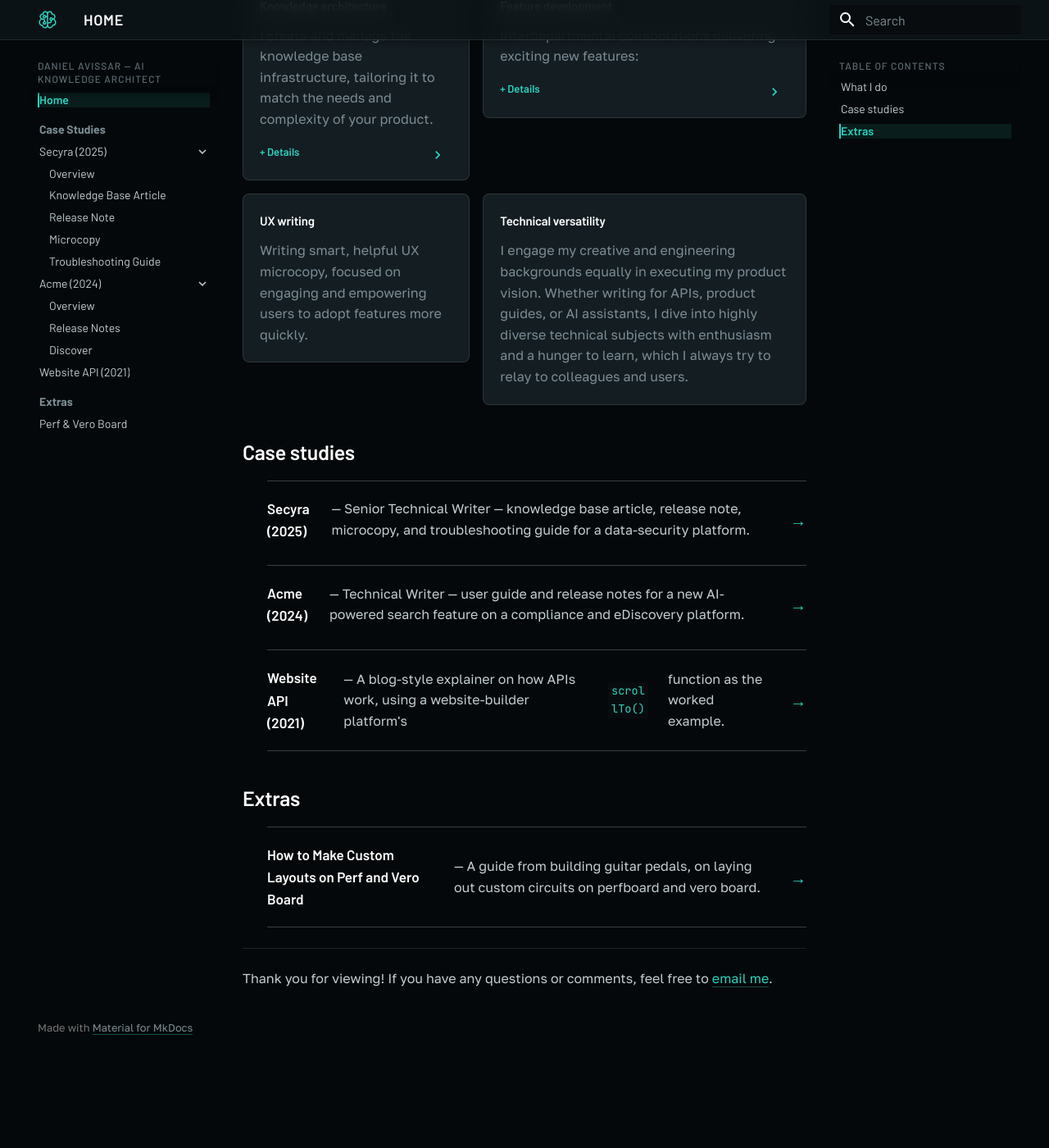
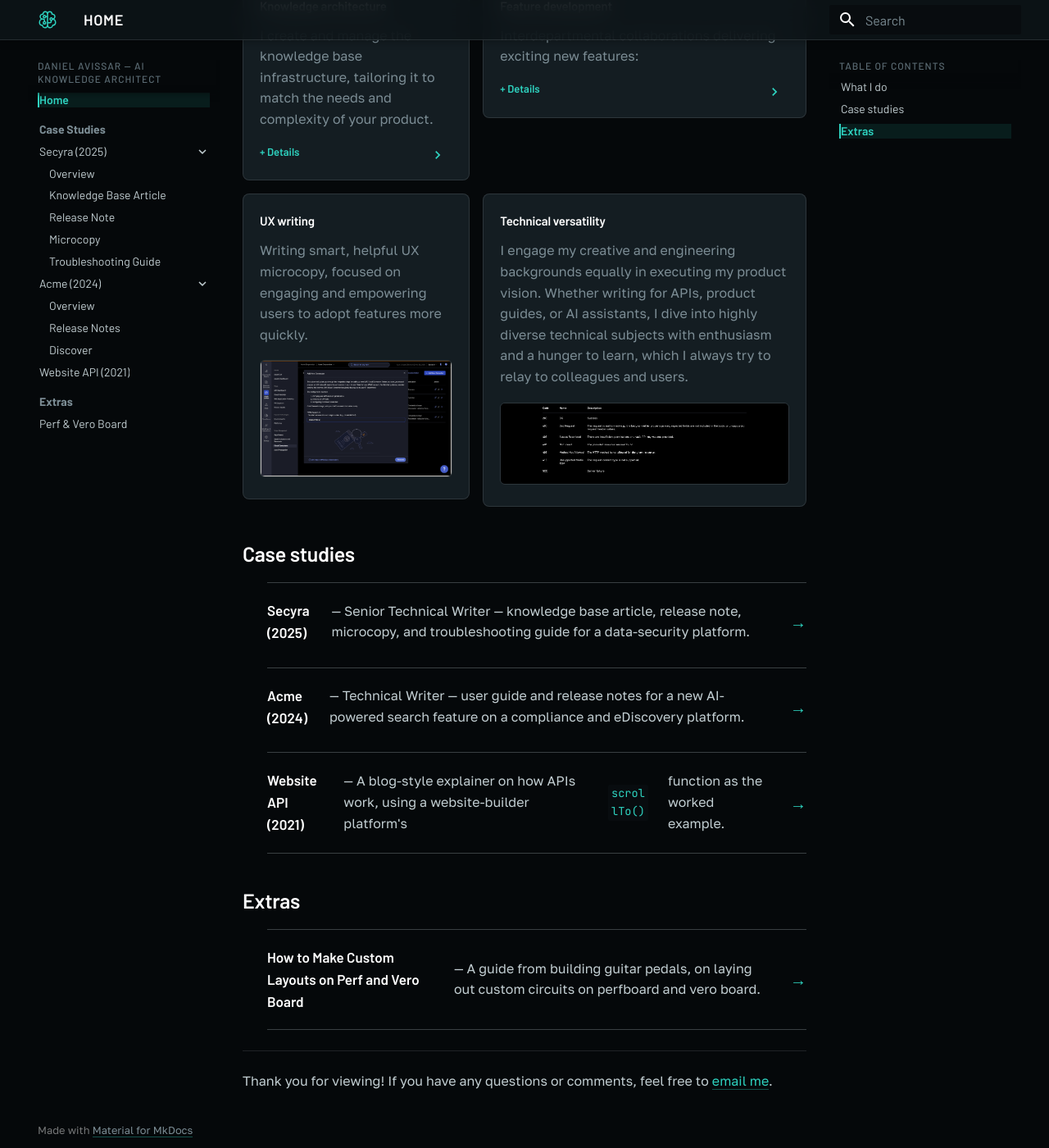
Before and after one commit to iiimonfiiire/daniel-avissar-portfolio, an MkDocs documentation site: the page built from docs/index.md, in a window 1280 px wide and 1400 px high, scrolled down 586 px. Shown: the whole window at 82% size. Built offline with MkDocs 1.6.1 and Material for MkDocs 9.7.7, drawn with Linux system fonts in a browser that asks for light colours; before the commit the page ends 1862 px from its top, so only the background shows below that.

Commit message:
Add real screenshots to the home page skill cards, anonymizing CyCognito
The hub page's own steps in the raw Stonly export (da-stonly-1-main.json)
carried real images for the hero and all 4 "What I do" skill blurbs --
missed entirely when index.md was hand-authored from text alone. Sourced
clean versions from the newly downloaded asset export and added them to
Knowledge architecture, Feature development, UX writing, and Technical
versatility (hero image still unmatched, left as-is).

All six screenshots are from a real platform ("CyCognito") with visible
branding throughout -- wordmark, page headings, inline mentions, even a
"CyQL" proprietary-language name. Per direction, anonymized rather than
kept as-is (unlike the pre-approved Shield/Acme screenshots): cropped out
an internal admin/"ROOT VIEW" bar entirely, redacted every wordmark/brand
mention with a background-matched patch, and blacked out real-looking IP
address values in one table that the original guide's own screenshot had
already redacted by hand. Left two unrelated finds out entirely: an
"Emerging Security Issues" panel referencing a third company's real CVE
advisory, and the Cloud Connectors "before" screenshot (an internal
admin/root view of the same content the "after" screenshot covers).

Co-Authored-By: Claude Sonnet 5 <noreply@anthropic.com>
Claude-Session: https://claude.ai/code/session_01CMYMMTHiFtCLsuz2LbpPuw

```diff
--- a/docs/index.md
+++ b/docs/index.md
@@ -27,10 +27,14 @@ I create and manage the knowledge base infrastructure, tailoring it to match the
 <details markdown>
 <summary>Details</summary>
 
+![A knowledge base homepage with a search bar and category tiles for Getting Started, Product Areas, and Updates and Releases](assets/images/home/knowledge-base-overview.png)
+
 - Identifying and organizing content corresponding to logical product areas
 - Helping users find the information they need by ensuring searchability
 - Providing assistance when and where it is needed most by integrating knowledge features with your platform
 - Optimizing content for multiple formats—web, guides, announcements, banners, etc.
+
+![Knowledge integrated in-app: an overview panel with interactive KPIs, explained in a contextual help tooltip](assets/images/home/kb-integrated-in-app.png)
 
 </details>
 </div>
@@ -58,12 +66,16 @@ Interdepartmental collaborations delivering exciting new features:
 <span class="cs-skill-card__title">UX writing</span>
 
 Writing smart, helpful UX microcopy, focused on engaging and empowering users to adopt features more quickly.
+
+![A setup wizard for adding a new cloud connector, with plain-language instructions and inline field help](assets/images/home/ux-writing-wizard.png)
 </div>
 
 <div class="cs-skill-card cs-skill-card--span-7" markdown>
 <span class="cs-skill-card__title">Technical versatility</span>
 
 I engage my creative and engineering backgrounds equally in executing my product vision. Whether writing for APIs, product guides, or AI assistants, I dive into highly diverse technical subjects with enthusiasm and a hunger to learn, which I always try to relay to colleagues and users.
+
+![API reference documentation listing response codes and descriptions](assets/images/home/api-reference.png)
 </div>
 
 </div>
--- a/docs/stylesheets/carcharias-material-overrides.css
+++ b/docs/stylesheets/carcharias-material-overrides.css
@@ -414,6 +414,17 @@
   color: var(--text-body);
 }
 
+/* Screenshots inside skill cards: contained, rounded, hairline border --
+   matches the card's own treatment so a screenshot reads as supporting
+   evidence, not a random inline image. */
+.cs-skill-card img {
+  display: block;
+  width: 100%;
+  border-radius: var(--radius-sm);
+  border: 1px solid var(--line-hairline);
+  margin: var(--space-3, 6px) 0;
+}
+
 /*
  * Home page case-study list: a stack of full-width rows separated by
  * hairlines, title + one-line teaser on the left and an arrow that
```
Also changed, not shown: other parts of docs/index.md (+4 -0 lines), docs/assets/images/home/ai-search-query.png (added), docs/assets/images/home/api-reference.png (added), docs/assets/images/home/help-center-menu.png (added), docs/assets/images/home/kb-integrated-in-app.png (added), docs/assets/images/home/knowledge-base-overview.png (added), docs/assets/images/home/ux-writing-wizard.png (added).
